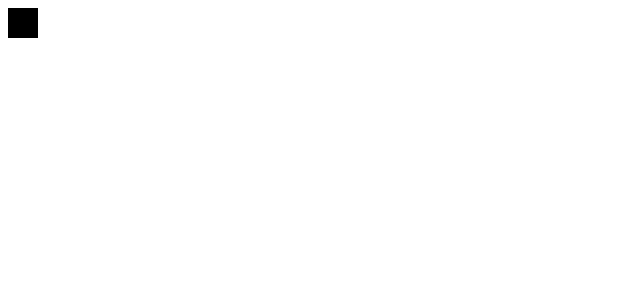
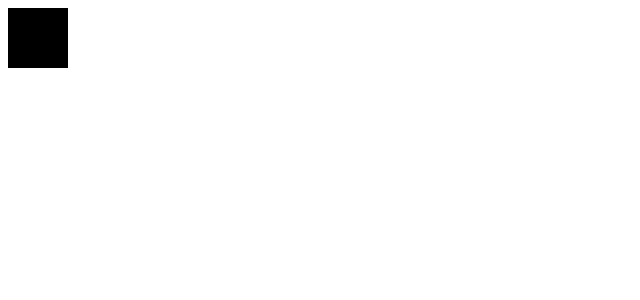
Before and after one commit to Borloo/Nuit-De-Linfo-2022, an Angular app in the folder front/: page /carre in a window 1280 px wide. Shown: the top 300 px of the page, without its empty margins (0-640 px from the left). Built offline with nearby package versions, Linux system fonts and the light colour scheme.

Commit message:
c très carré

```diff
--- a/front/src/app/base/Jeu/carre/carre.component.html
+++ b/front/src/app/base/Jeu/carre/carre.component.html
@@ -1,3 +1,3 @@
 <svg>
-    <rect x="0" y="0" width="30" height="30" fill="black" />
+    <rect x="0" y="0" [attr.width]="this.largeur"  [attr.height]="this.largeur" fill="black" />
 </svg>
```
Also changed, not shown: front/src/app/base/Jeu/carre/carre.component.ts (+7 -1 lines).
